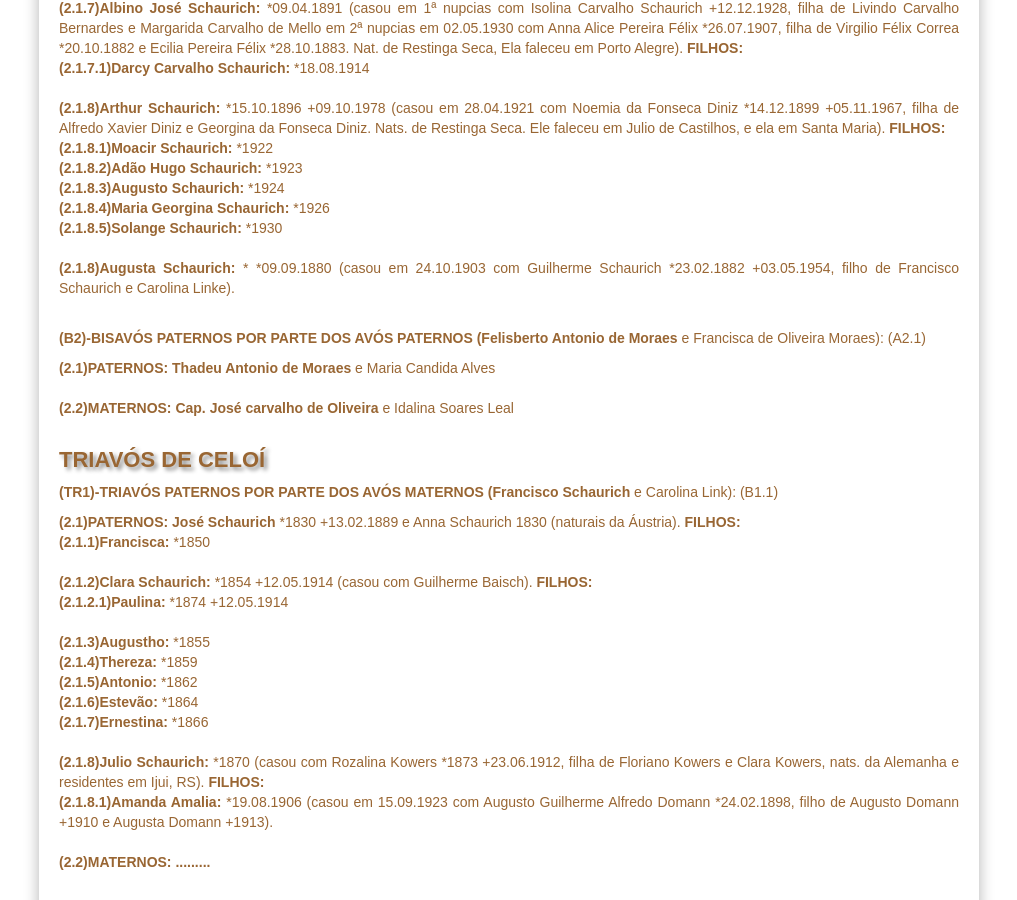
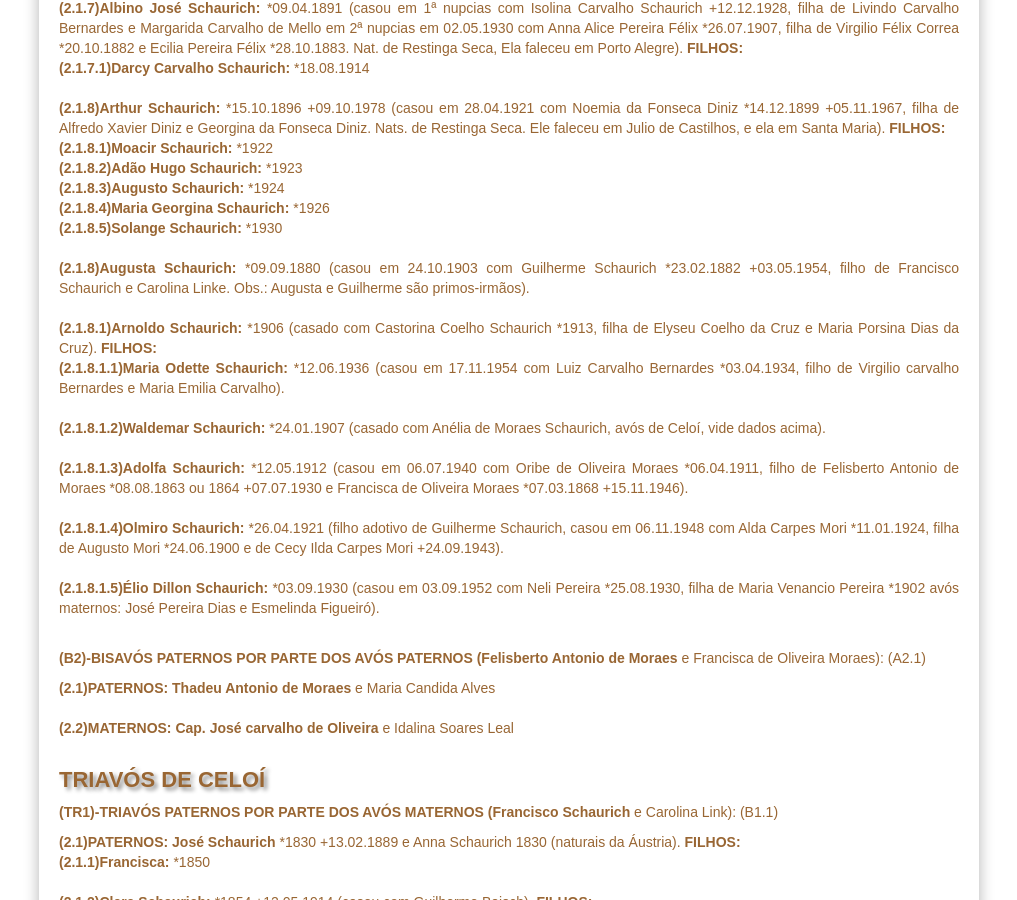
Before and after one commit to claudiovargas1955/claudiovargas1955.github.io, a Jekyll site: the page built from _pages/familia-schaurich.html, in a window 1280 px wide and 900 px high, scrolled down 2829 px. Shown: the whole window, without its empty margins (131-1148 px from the left). Built offline with Jekyll 4.4.1, drawn with Linux system fonts in a browser that asks for light colours; some web fonts are replaced.

Commit message:
Update familia-schaurich.html

```diff
--- a/_pages/familia-schaurich.html
+++ b/_pages/familia-schaurich.html
@@ -303,8 +303,25 @@
                  <b>(2.1.8.4)Maria Georgina Schaurich: </b>*1926<br>
                  <b>(2.1.8.5)Solange Schaurich: </b>*1930<br><br>
 
-           <b>(2.1.8)Augusta Schaurich: </b>* *09.09.1880 (casou em 24.10.1903 com Guilherme Schaurich *23.02.1882 +03.05.1954, filho
-           de Francisco Schaurich e Carolina Linke).<br><br>
+           <b>(2.1.8)Augusta Schaurich: </b>*09.09.1880 (casou em 24.10.1903 com Guilherme Schaurich *23.02.1882 +03.05.1954, filho
+           de Francisco Schaurich e Carolina Linke. Obs.: Augusta e Guilherme são primos-irmãos).<br><br>
+                  <b>(2.1.8.1)Arnoldo Schaurich: </b>*1906 (casado com Castorina Coelho Schaurich *1913, filha de Elyseu Coelho da Cruz e Maria
+        Porsina Dias da Cruz). <b>FILHOS: </b><br>
+            <b>(2.1.8.1.1)Maria Odette Schaurich: </b>*12.06.1936 (casou em 17.11.1954 com Luiz Carvalho Bernardes *03.04.1934, filho de
+            Virgilio carvalho Bernardes e Maria Emilia Carvalho). <br><br>
+
+            <b>(2.1.8.1.2)Waldemar Schaurich: </b> *24.01.1907 (casado com Anélia de Moraes Schaurich, avós de Celoí, vide dados acima).
+            <br><br>
+
+            <b>(2.1.8.1.3)Adolfa Schaurich: </b>*12.05.1912 (casou em 06.07.1940 com Oribe de Oliveira Moraes *06.04.1911, filho de
+            Felisberto Antonio de Moraes *08.08.1863 ou 1864 +07.07.1930 e Francisca de Oliveira Moraes *07.03.1868 +15.11.1946).
+            <br><br>
+
+            <b>(2.1.8.1.4)Olmiro Schaurich: </b>*26.04.1921 (filho adotivo de Guilherme Schaurich, casou em 06.11.1948 com Alda Carpes Mori
+            *11.01.1924, filha de Augusto Mori *24.06.1900 e de Cecy Ilda Carpes Mori +24.09.1943).<br><br>
+
+            <b>(2.1.8.1.5)Élio Dillon Schaurich: </b>*03.09.1930 (casou em 03.09.1952 com Neli Pereira *25.08.1930, filha de Maria Venancio
+            Pereira *1902 avós maternos: José Pereira Dias e Esmelinda Figueiró).<br><br>
 
 <p><b>(B2)-BISAVÓS PATERNOS POR PARTE DOS AVÓS PATERNOS (Felisberto Antonio de Moraes </b>e Francisca de Oliveira Moraes): (A2.1)
 <p><b>(2.1)PATERNOS: Thadeu Antonio de Moraes </b>e Maria Candida Alves <br><br>
```
